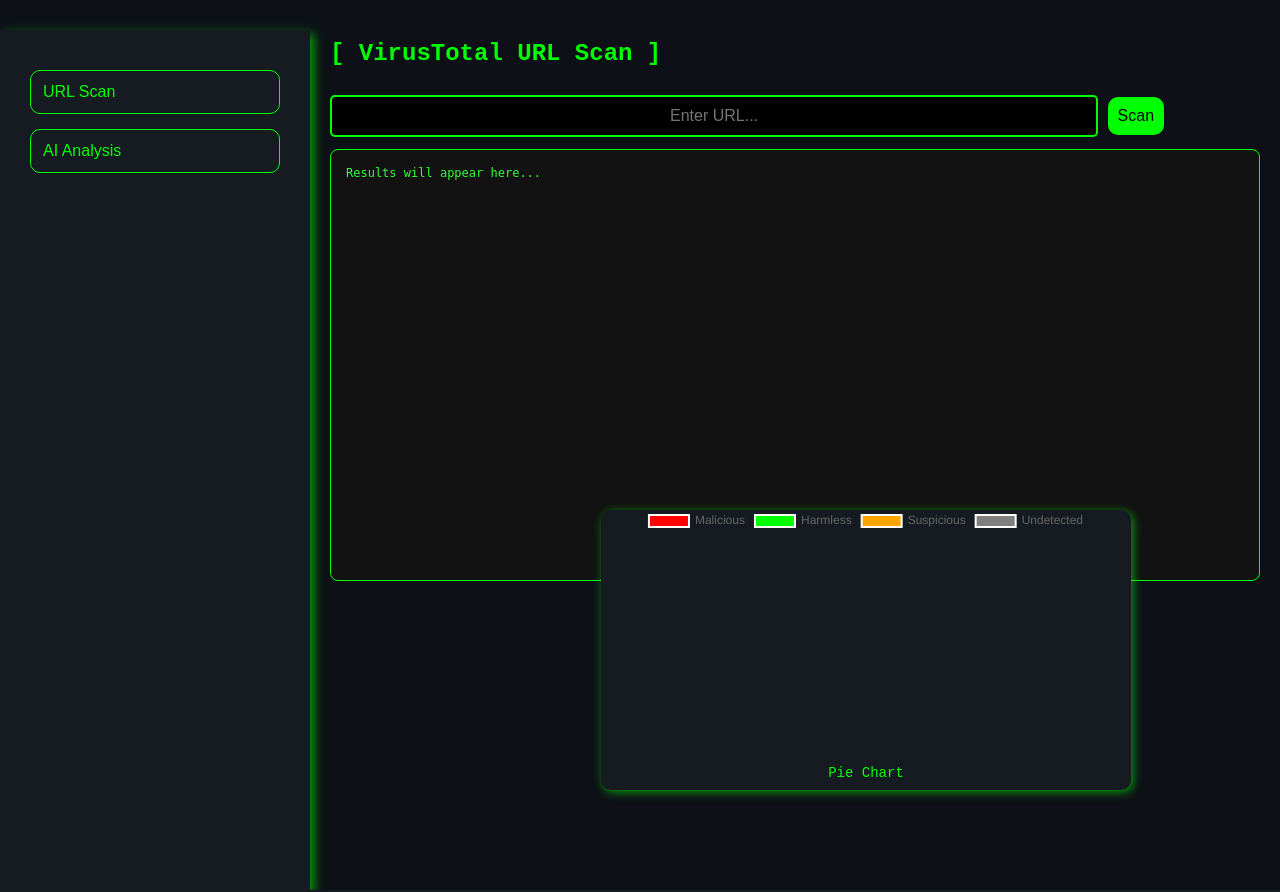
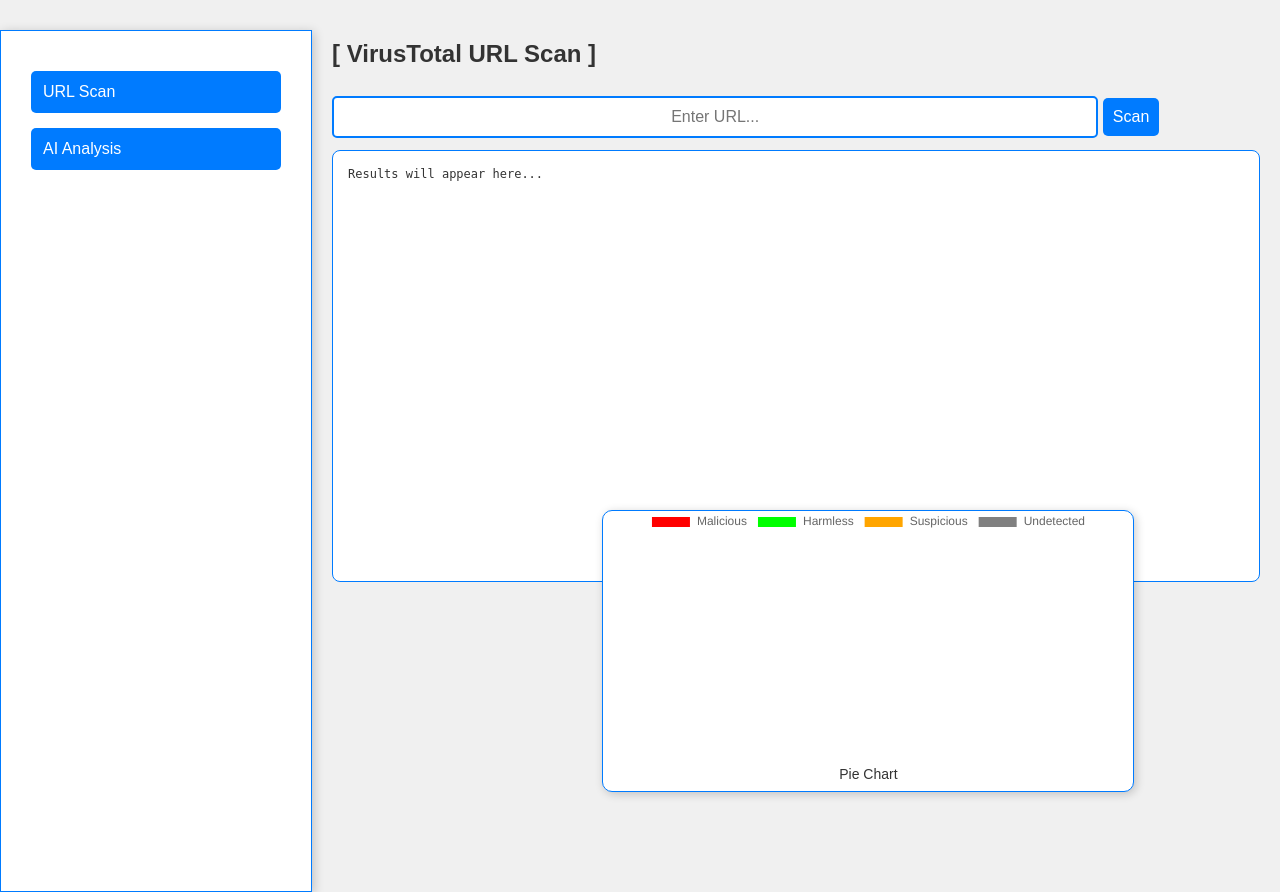
Before and after one commit to ackerman-sh/Phishing-Detection-tool, a Flask app: page / in a window 1280 px wide. Run offline with Flask 3, Linux system fonts and the light colour scheme.

Commit message:
theme update

```diff
--- a/templates/index.html
+++ b/templates/index.html
@@ -7,9 +7,9 @@
     <script src="https://cdn.jsdelivr.net/npm/chart.js"></script>
     <style>
         body {
-            font-family: "Courier New", monospace;
-            background-color: #0d1117;
-            color: #00ff00;
+            font-family: "Arial", sans-serif;
+            background-color: #f0f0f0; /* Light background */
+            color: #333; /* Dark text for contrast */
             margin: 0;
             display: flex;
             overflow-y: hidden;
@@ -17,11 +17,13 @@
 
         .sidebar {
             width: 250px;
-            background-color: #161b22;
+            background-color: #ffffff; /* Light sidebar */
             min-height: 100vh;
             padding: 30px;
-            box-shadow: 4px 4px 10px rgba(0, 255, 0, 0.6);
+            box-shadow: 2px 2px 10px rgba(0, 0, 0, 0.2);
             margin-top: 30px;
+            border: solid #007bff;
+            border-width: 1px;
         }
 
         .sidebar button {
@@ -29,17 +31,17 @@
             width: 100%;
             padding: 12px;
             margin-bottom: 15px;
-            background: none;
-            border: 1px solid #00ff00;
-            color: #00ff00;
+            background: #007bff; /* Primary button color */
+            border: none;
+            color: white; /* White text */
             cursor: pointer;
             text-align: left;
             font-size: 16px;
+            border-radius: 5px; /* Rounded corners */
         }
 
         .sidebar button:hover {
-            background-color: #00ff00;
-            color: #0d1117;
+            background-color: #0056b3; /* Darker shade on hover */
         }
 
         .main {
@@ -60,9 +62,9 @@
         input {
             width: 80%;
             padding: 10px;
-            background-color: black;
-            color: #00ff00;
-            border: 2px solid #00ff00;
+            background-color: #ffffff; /* Light input background */
+            color: #333; /* Dark text */
+            border: 2px solid #007bff; /* Primary border color */
             font-size: 16px;
             border-radius: 5px;
             text-align: center;
@@ -70,24 +72,24 @@
 
         button {
             margin-top: 10px;
-            background-color: #00ff00;
-            color: black;
+            background-color: #007bff; /* Primary button color */
+            color: white; /* White text */
             border: none;
             padding: 10px;
             cursor: pointer;
-            border-radius: 10px;
+            border-radius: 5px; /* Rounded corners */
             font-size: 16px;
         }
 
         button:hover {
-            background-color: #0e6b0e;
+            background-color: #0056b3; /* Darker shade on hover */
         }
 
         pre {
             white-space: pre-wrap;
             font-family: monospace;
             padding: 15px;
-            color: #33ff33;
+            color: #333; /* Dark text */
             height: 50vh;
             max-width: 100%;
             overflow-y: visible;
@@ -95,21 +97,23 @@
             font-size: 12px;
             line-height: 1.4;
             word-break: break-word;
-            border: 1px solid #00ff00;
-            background-color: #121212;
+            border: 1px solid #007bff; /* Primary border color */
+            background-color: #ffffff; /* Light background */
             border-radius: 8px;
         }
 
         .chart-container {
+            border: solid #007bff;
+            border-width: 1px;
             position: absolute;
             bottom: 100px;
             left: 30%;
             width: 500px;
             height: 250px;
-            background-color: #161b22;
+            background-color: #ffffff; /* Light background */
             padding: 15px;
             border-radius: 10px;
-            box-shadow: 2px 2px 10px rgba(0, 255, 0, 0.6);
+            box-shadow: 2px 2px 10px rgba(0, 0, 0, 0.2);
             display: flex;
             flex-direction: column;
             align-items: center;
@@ -119,7 +123,7 @@
         .chart-container p {
            margin-top: 10px;
            font-size: 14px;
-           color: #00ff00;
+           color: #333; /* Dark text */
            text-align: center;
         }
     </style>
```
